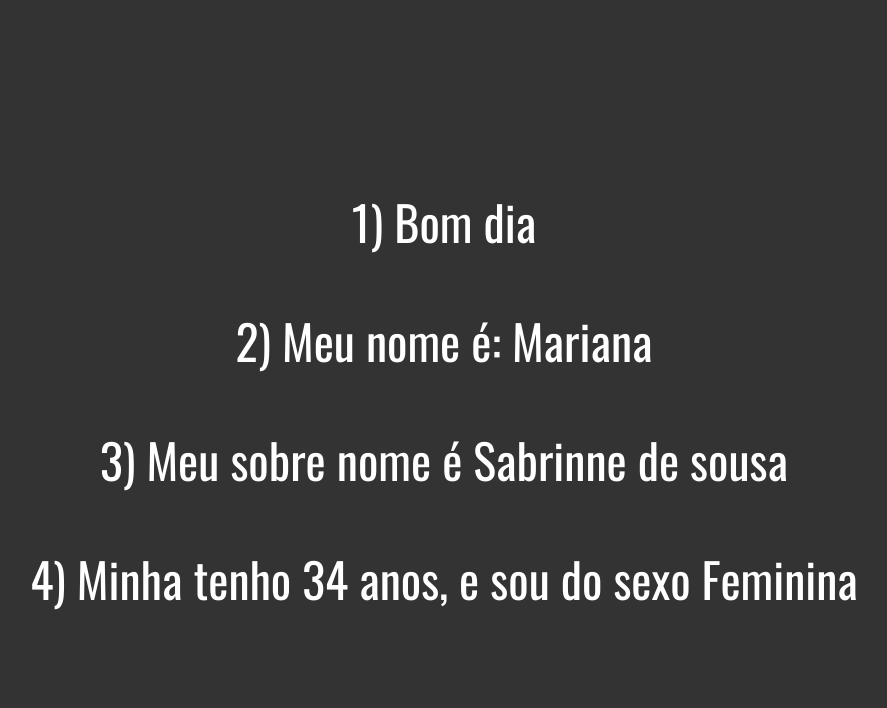
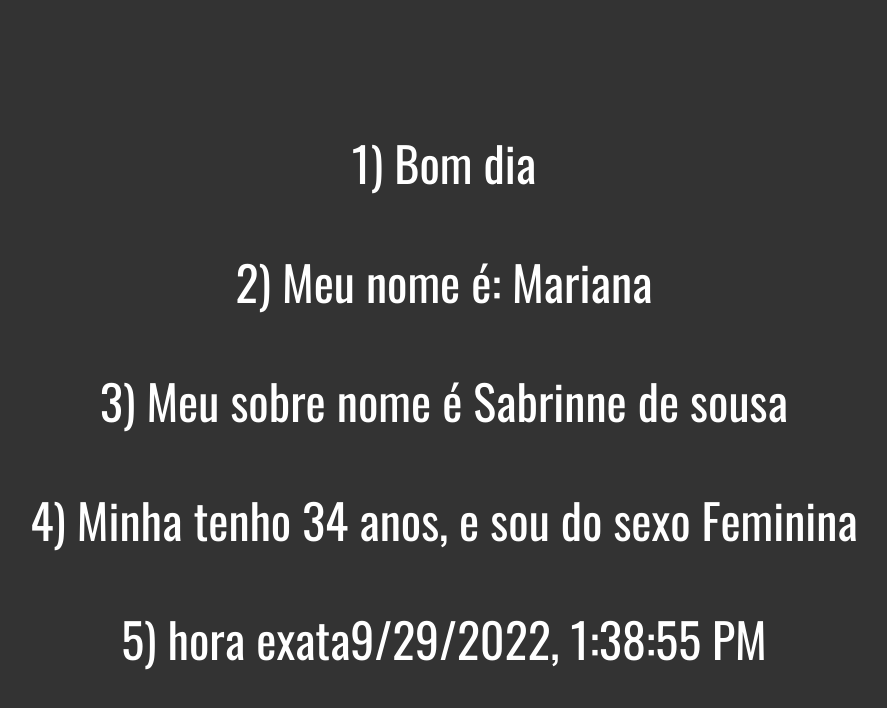
Before and after one commit to Edivansanto5/Curso-Eeb-Moderno, a website: page vue/exercicios/basico.html in a window 1280 px wide. Shown: the whole page, without its empty margins (196-1083 px from the left). Drawn offline with Linux system fonts and the light colour scheme.

Commit message:
finalizando aula de vue

```diff
--- a/vue/exercicios/basico.html
+++ b/vue/exercicios/basico.html
@@ -12,7 +12,7 @@
     <p> 2) Meu nome  é: {{nome}}</p>
     <p> 3) Meu sobre nome é {{sobreNome}}</p>
     <p> 4) Minha tenho {{idade}} anos, e  sou do sexo {{sexo}}</p>
-
+    <p> 5) hora exata{{horaCerta()}}</p>
   </div>
 
     <script>
@@ -27,6 +27,11 @@
                 altura:1.67,
                 nascionalidade:'Mexicana'
 
+            },
+            methods:{
+                horaCerta(){
+                    return new Date().toLocaleString()
+                }
             }
         })
     </script>
```
